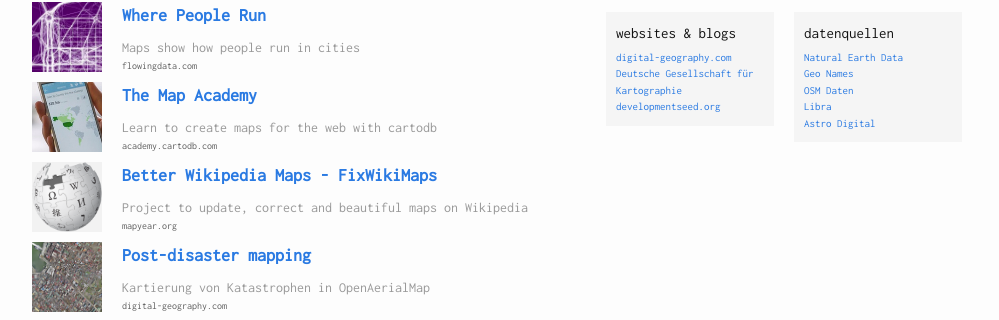
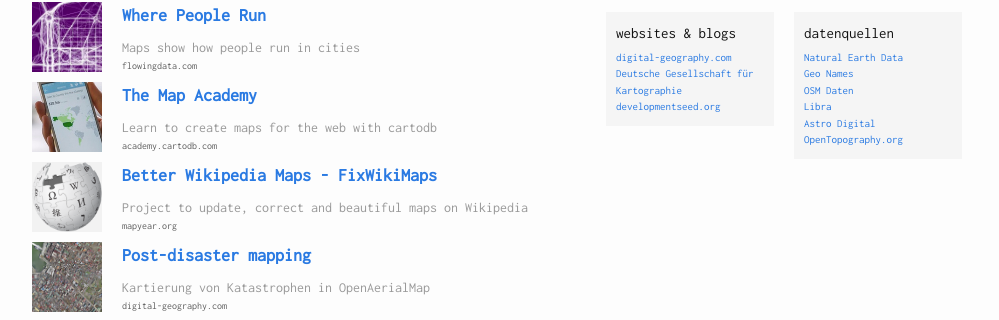
Before and after one commit to jakoblo/geowatch, a Jekyll site: the page built from index.html, in a window 1280 px wide. Shown: the part 154-474 px from the top of the page, without its empty margins (138-1137 px from the left). Built offline with Jekyll 4.4.1, drawn with Linux system fonts in a browser that asks for light colours.

Commit message:
Updated data.yml

```diff
--- a/_data/geolinks/data.yml
+++ b/_data/geolinks/data.yml
@@ -17,3 +17,7 @@
 - title: Astro Digital
   url: https://astrodigital.com/
   info: satellite imagery browser
+
+- title: OpenTopography.org
+  url: http://www.opentopography.org/
+  info: High-Resolution Topography Data (SRTM, Lidar)
```
